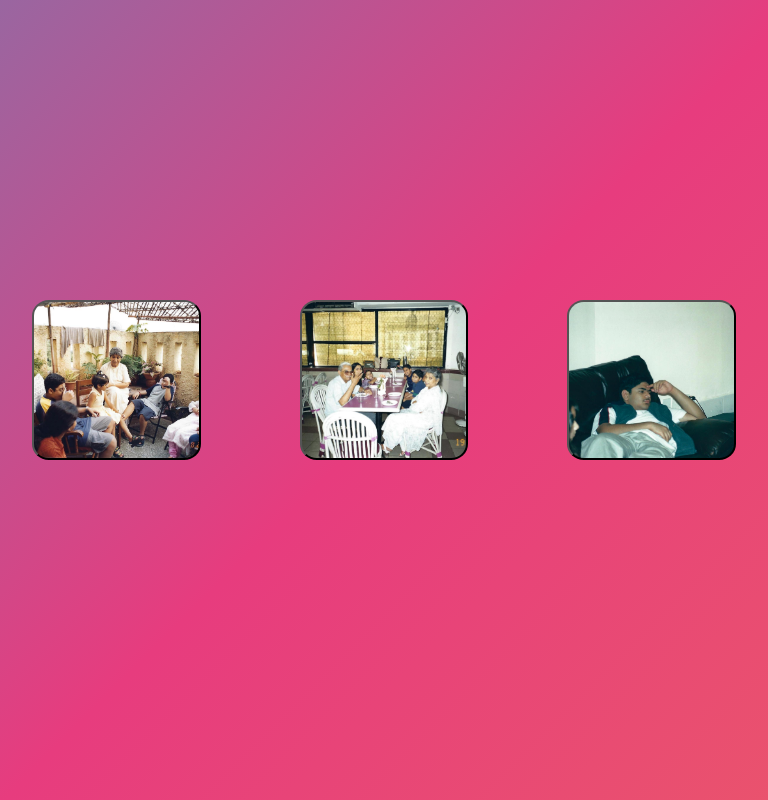
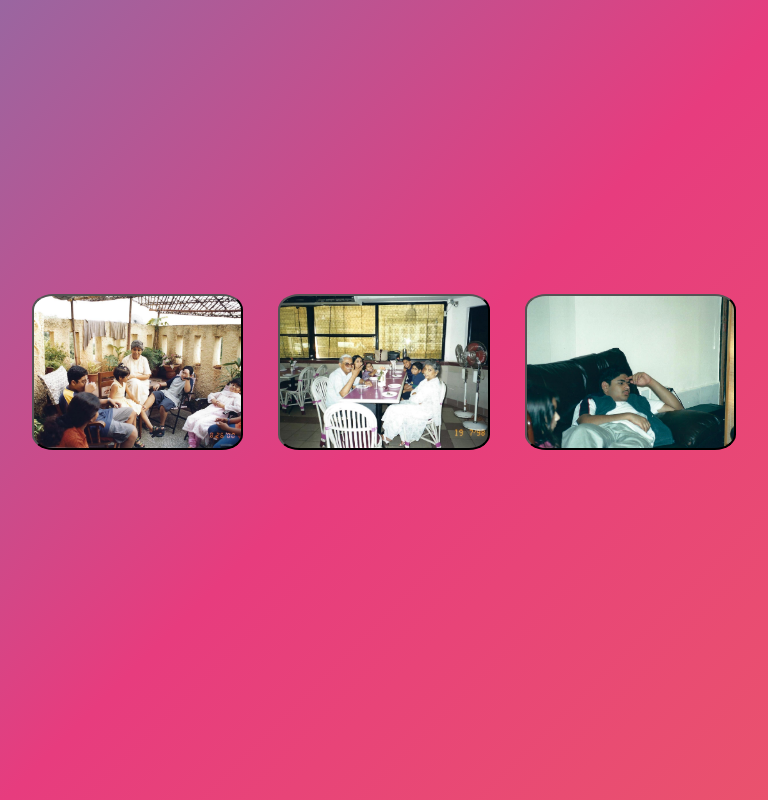
Before and after one commit to lowsound42/phoneHome, a website: page src/index.html in a window 768 px wide. Drawn offline with Linux system fonts and the light colour scheme.

Commit message:
media queries

```diff
--- a/src/styles/style.scss
+++ b/src/styles/style.scss
@@ -30,17 +30,21 @@ body {
   flex-direction: row;
   justify-content: space-between;
   overflow: hidden;
+  height: 65vh;
 
   @media only screen and (max-width: 600px) {
     flex-direction: column;
-    justify-content: space-between;
     margin-top: 0;
   }
 
   &__button{
     align-self: center;
     width: 24%;
-    height: 20rem;
+    height: 50%;
+
+    &:focus{
+      outline: 0;
+    }
 
     &:nth-child(1){
       background-image: url('../images/talk.jpg');
@@ -70,5 +74,12 @@ body {
       width: 90%;
       margin-bottom: 1rem;
     }
+
+    @media only screen and (min-width: 601px) and (max-width: 800px) {
+      width: 30%;
+      height: 30%;
+      margin-bottom: 1rem;
+    }
+
   }
 }
```
Also changed, not shown: src/css/style.css.
